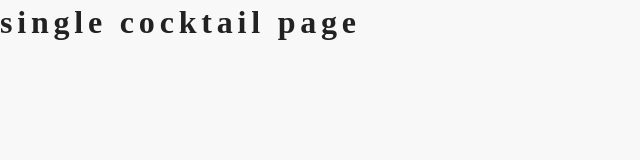
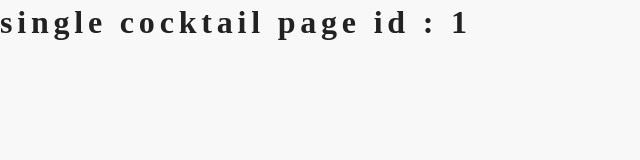
Before and after one commit to satishf889/react-cocktaildb-project, a React (Create React App) app: page /cocktail/1 in a window 1280 px wide. Shown: the top 160 px of the page, without its empty margins (0-640 px from the left). Built offline with nearby package versions, Linux system fonts and the light colour scheme; a web font is replaced by a local one.

Commit message:
Add urlParams to get URL parameters

```diff
--- a/src/pages/SingleCocktail.js
+++ b/src/pages/SingleCocktail.js
@@ -1,5 +1,8 @@
 import React from "react";
+//useParams is the Hook to get url parameters
+import { useParams } from "react-router-dom";
 
 export default function SingleCocktail() {
-  return <h1>single cocktail page</h1>;
+  const { id } = useParams();
+  return <h1>single cocktail page id : {id}</h1>;
 }
```
